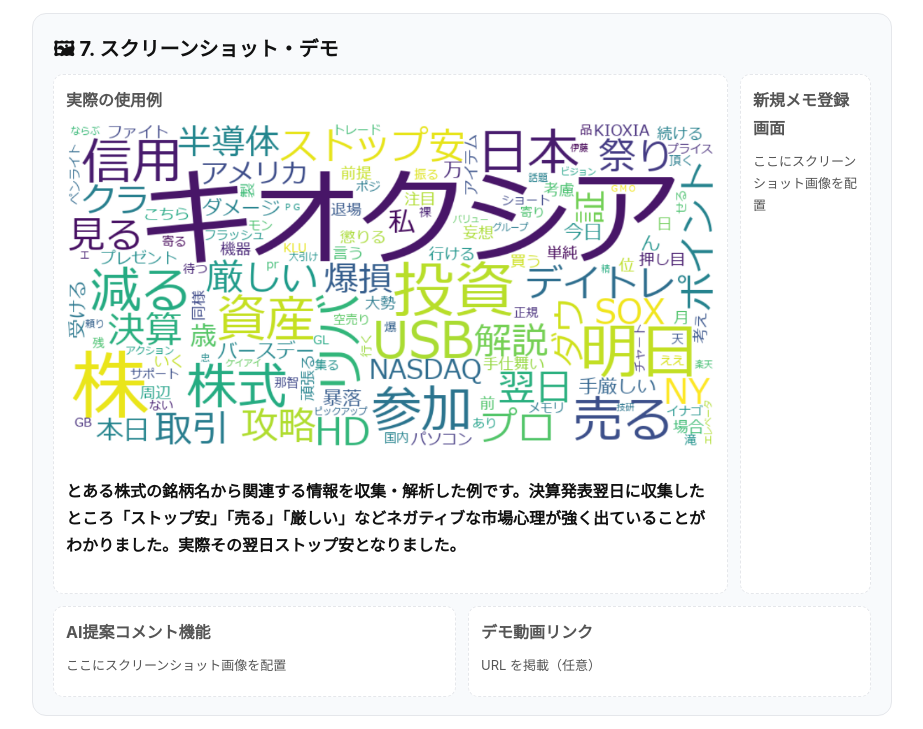
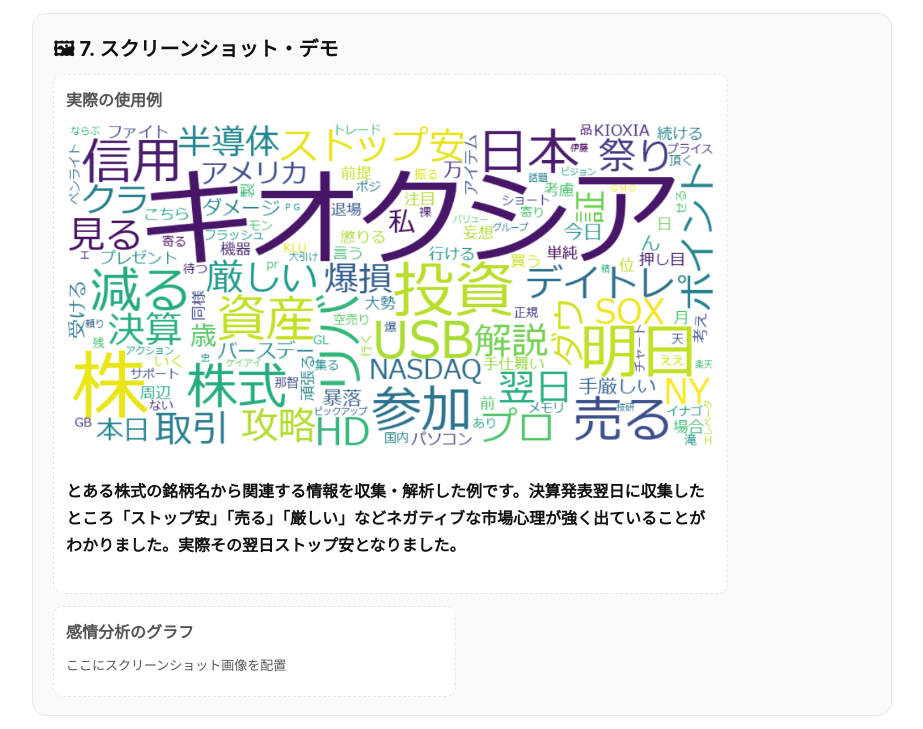
Before and after one commit to nokky888/nokky888.github.io-portfolio251115, a plain HTML site: page index.html in a window 1280 px wide. Shown: the part 1840-2569 px from the top of the page, without its empty margins (178-1101 px from the left). Drawn offline with Linux system fonts and the light colour scheme.

Commit message:
Update index.html

```diff
--- a/index.html
+++ b/index.html
@@ -109,20 +109,20 @@
           <p class="meta"><img src="wordcloudtest1.png" width="649" height="328"></p>
           <p><h4>とある株式の銘柄名から関連する情報を収集・解析した例です。決算発表翌日に収集したところ「ストップ安」「売る」「厳しい」などネガティブな市場心理が強く出ていることがわかりました。実際その翌日ストップ安となりました。</h4></p>
         </div>
-        <div>
+<!--        <div>
           <h3>新規メモ登録画面</h3>
           <p class="meta">ここにスクリーンショット画像を配置</p>
-        </div>
+        </div>-->
       </div>
       <div class="cols" style="margin-top:12px">
         <div>
-          <h3>AI提案コメント機能</h3>
+          <h3>感情分析のグラフ</h3>
           <p class="meta">ここにスクリーンショット画像を配置</p>
         </div>
-        <div>
+<!--        <div>
           <h3>デモ動画リンク</h3>
           <p class="meta">URL を掲載（任意）</p>
-        </div>
+        </div> -->
       </div>
     </section>
 
```
